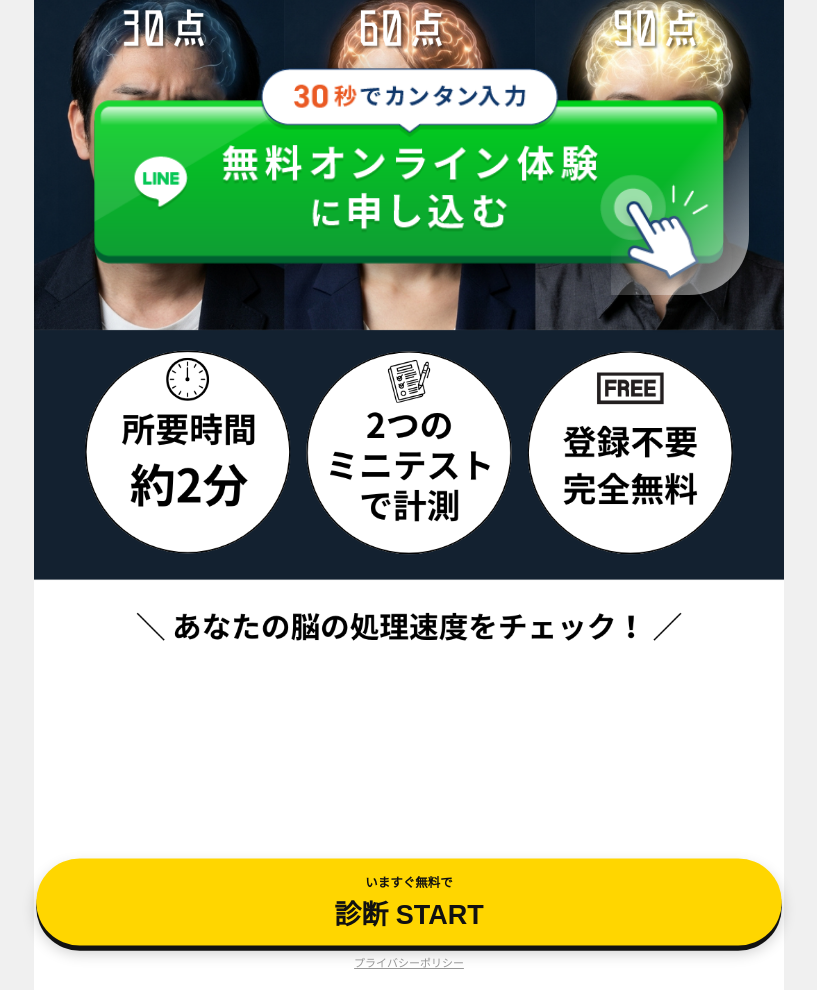
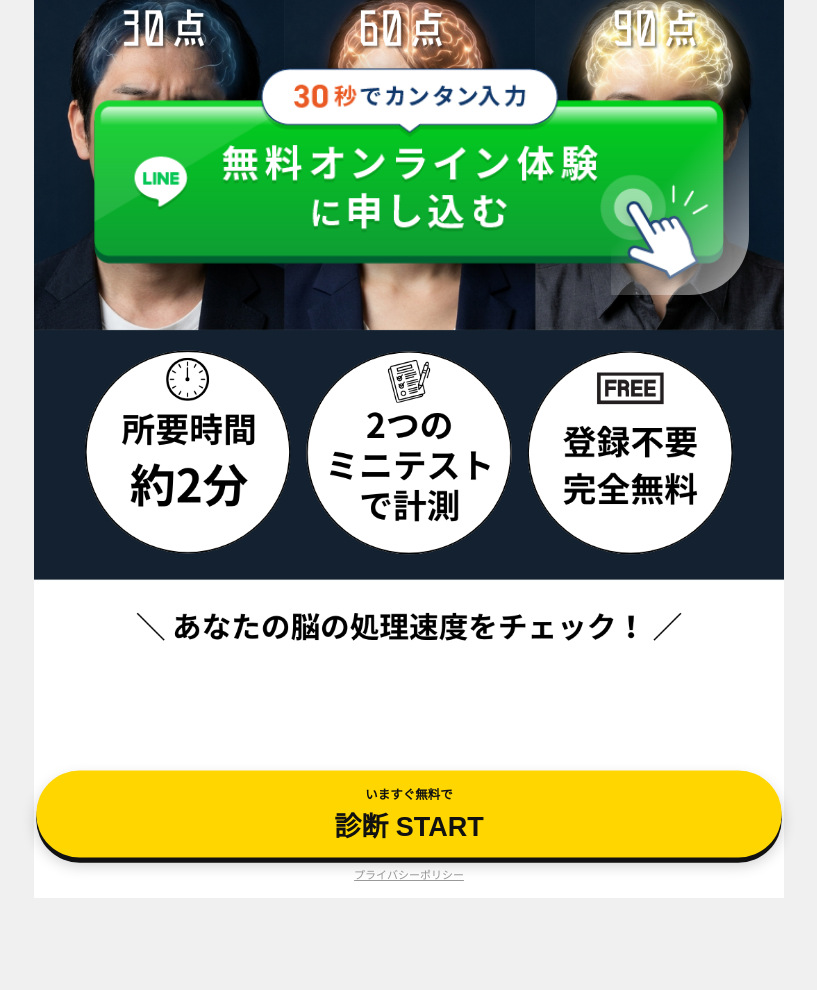
Before and after one commit to kokami4415/create_assessment_lp, a plain HTML site: page index.html in a window 1280 px wide. Shown: the part 489-1479 px from the top of the page, without its empty margins (231-1048 px from the left). After the commit the page ends 1387 px from the top, so only its background shows below. Drawn offline with Linux system fonts and the light colour scheme.

Commit message:
Fix FV button position: pull up with negative margin-top
Use margin-top: -72px to overlap the white space at the
bottom of the hero image, placing the button in the correct area.

Co-Authored-By: Claude Sonnet 4.6 <noreply@anthropic.com>

```diff
--- a/index.html
+++ b/index.html
@@ -68,8 +68,11 @@
       height: auto;
     }
     .fv-hero-bottom {
-      padding: 16px 16px 20px;
-      background: #fff;
+      margin-top: -72px;
+      position: relative;
+      z-index: 2;
+      padding: 0 16px 16px;
+      background: linear-gradient(to bottom, transparent, #fff 32%);
     }
     .btn-start-fv {
       display: block;
```
